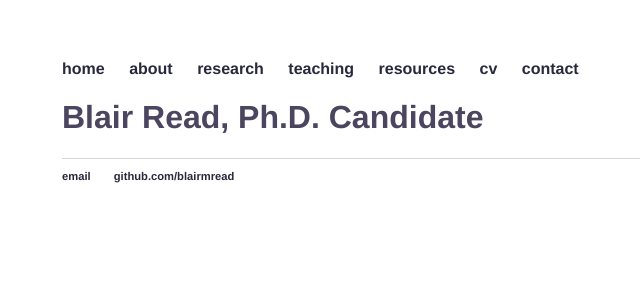
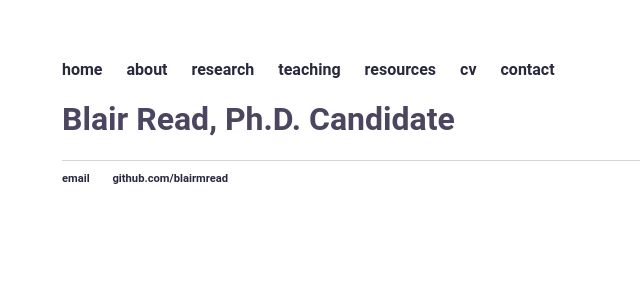
Before and after one commit to blairmread/blairmread.github.io, a Jekyll site: the page built from index.html, in a window 1280 px wide. Shown: the top 300 px of the page, without its empty margins (130-770 px from the left). Built offline with Jekyll 4.4.1, drawn with Linux system fonts in a browser that asks for light colours.

Commit message:
Update main.css

```diff
--- a/css/main.css
+++ b/css/main.css
@@ -3,7 +3,7 @@ body {
     width: 70%;
 }
 nav ul, footer ul {
-    font-family:'Helvetica', 'Arial', 'Sans-Serif';
+    font-family:'Roboto', 'Arial', 'Sans-Serif';
     padding: 0px;
     list-style: none;
     font-weight: bold;
@@ -21,7 +21,7 @@ a:hover {
 }
 h1 {
     font-size: 2em;
-    font-family:'Helvetica', 'Arial', 'Sans-Serif';
+    font-family:'Roboto', 'Arial', 'Sans-Serif';
     color: #4B455F;
 }
 p {
```
